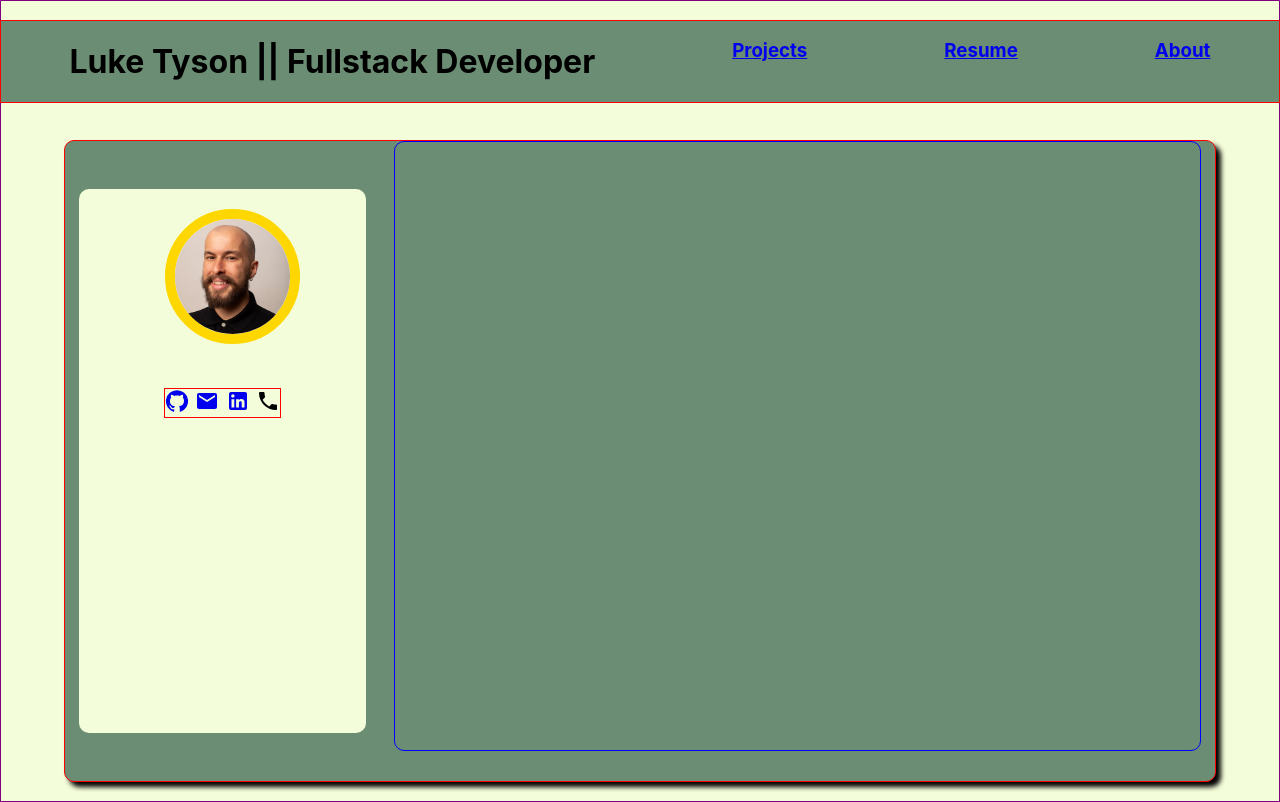
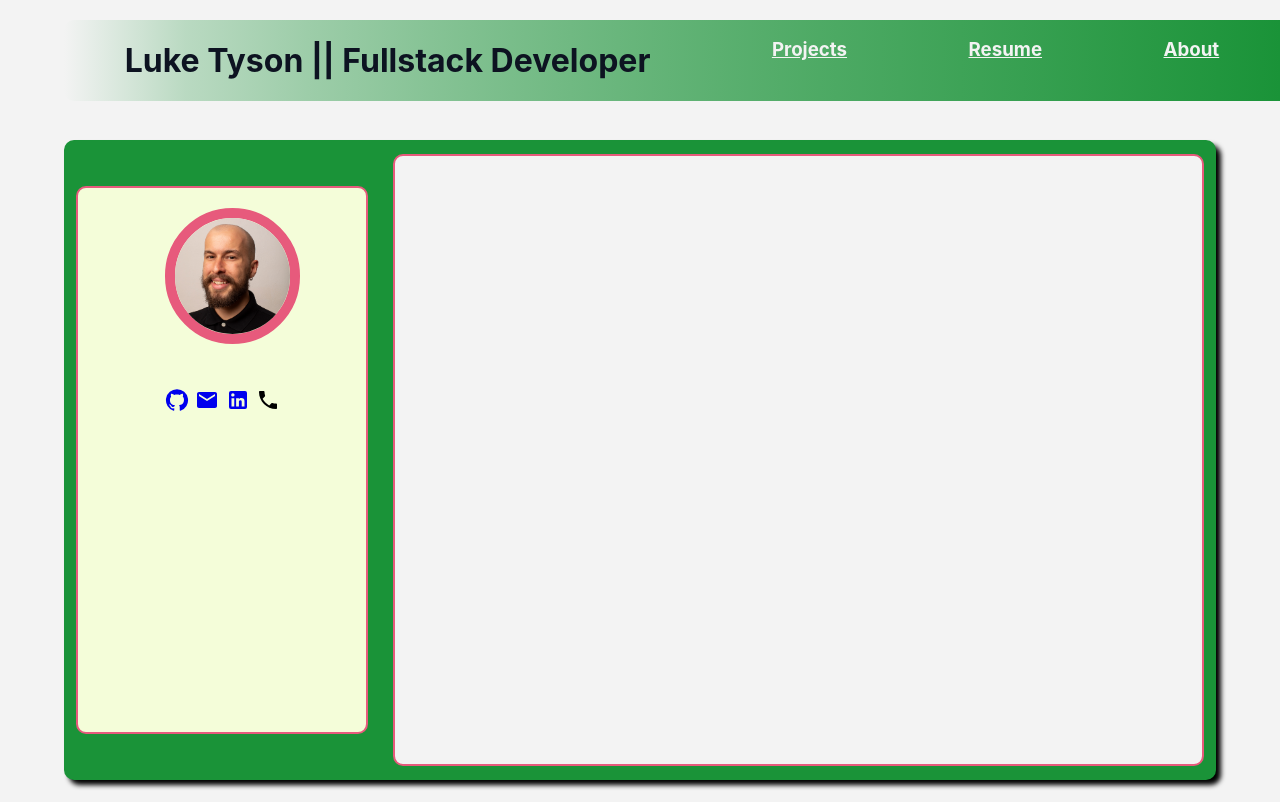
Before and after one commit to guantanamobosch/luke_tyson_portfolio, a React (Create React App) app: page / in a window 1280 px wide. Built offline with nearby package versions, Linux system fonts and the light colour scheme.

Commit message:
make headshot and contact components

```diff
--- a/src/components/NavBar/NavBar.css
+++ b/src/components/NavBar/NavBar.css
@@ -1,11 +1,19 @@
 .NavBar {
-    width: 100%;
+    width: 95%;
     display: flex;
-    justify-content: space-around;
-    border: 1px solid red;
-    background-color: var(--my-green);
+    justify-content: space-around;;
+    /* border: 1px solid red; */
+    /* background-color: var(--reseda); */
+    background-image: linear-gradient(.25turn, var(--smoke), 30%, var(--reseda));
+    border-radius: 10px 0px 0px 10px;
+    align-self: flex-end;
 }
 
-.NavBar h1 h3 {
-    color: var(--my-black);
+.NavBar h1 {
+    color: var(--rich);
+    align-self: flex-start;
 }
+
+.NavBar > a {
+    color: var(--smoke);
+}
--- a/src/pages/App/App.css
+++ b/src/pages/App/App.css
@@ -1,7 +1,9 @@
 :root {
-    --my-green: #6A8D73;
-    --my-white: #F4FDD9;
-    --my-black: #0d1321;
+    --reseda: #1a9338;
+    --lite: #F4FDD9;
+    --rich: #0d1321;
+    --smoke: #F3F3F3;
+    --blush: #E75A7C;
 }
 
 html {
@@ -15,7 +17,7 @@ html {
 body {
     height: 100%;
     width: 100%;
-    background-color: var(--my-white);
+    background-color: var(--smoke);
 }
 
 #root {
@@ -28,13 +30,12 @@ body {
     flex-direction: column;
     align-items: center;
     justify-content: space-around;
-    border: 1px solid purple;
     height: 100%;
 }
 
 .main-card {
-    border: 1px solid red;
-    background-color: var(--my-green);
+    /* border: 1px solid red; */
+    background-color: var(--reseda);
     box-shadow: 5px 5px 5px;
     border-radius: 10px;
     display: flex;
@@ -45,7 +46,8 @@ body {
 
 #headshot-and-contact-container {
     border-radius: 10px;
-    background-color: var(--my-white);
+    border: 2px solid var(--blush);
+    background-color: var(--lite);
     max-width: 25%;
     height: 85%;
     display: flex;
@@ -54,30 +56,12 @@ body {
     align-self: center;
 }
 
-#contact-container {
-    border: 1px solid red;
-    width: 40%;
-    margin: 20px;
-    display: flex;
-    justify-content: space-between;
-}
-
 .route-card {
-    border: 1px solid blue;
+    border: 2px solid var(--blush);
+    background-color: var(--smoke);
     border-radius: 10px;
     max-width: 70%;
     min-width: 70%;
     height: 95%;
+    align-self: center;
 }
-
-#headshot-container {
-    width: 40%;
-    margin: 20px;
-}
-
-#headshot {
-    width: 100%;
-    height: auto;
-    border-radius: 100%;
-    border: 10px solid gold;
-}
--- a/src/pages/App/App.jsx
+++ b/src/pages/App/App.jsx
@@ -1,15 +1,11 @@
 import { Routes, Route } from "react-router-dom";
 import NavBar from "../../components/NavBar/NavBar";
+import Headshot from "../Headshot/Headshot";
+import Contact from "../Contact/Contact";
 import Projects from "../Projects/Projects";
 import MyResume from "../MyResume/MyResume";
 import AboutMe from "../AboutMe/AboutMe";
-import headshot from "../../Images/portfolioheadshot.jpg";
 import "./App.css";
-import GitHubIcon from "@mui/icons-material/GitHub";
-import EmailIcon from "@mui/icons-material/Email";
-import LocalPhoneIcon from "@mui/icons-material/LocalPhone";
-import LinkedInIcon from "@mui/icons-material/LinkedIn";
-import { Link } from "@mui/material";
 
 function App() {
     return (
@@ -17,25 +13,8 @@ function App() {
             <NavBar />
             <div className="main-card">
                 <div id="headshot-and-contact-container">
-                    <div id="headshot-container">
-                        <img
-                            id="headshot"
-                            src={headshot}
-                            alt="Luke's Headshot"
-                        />
-                    </div>
-                    <div id="contact-container">
-                        <a href="https://github.com/guantanamobosch">
-                            <GitHubIcon />
-                        </a>
-                        <a href="mailto:luketyson17@gmail.com?subject=Hello&body=Hi%20there!">
-                            <EmailIcon />
-                        </a>
-                        <a href="https://www.linkedin.com/in/luke-tyson-dev/">
-                            <LinkedInIcon />
-                        </a>
-                        <LocalPhoneIcon />
-                    </div>
+                    <Headshot />
+                    <Contact />
                 </div>
                 <div className="route-card">
                     <Routes>
--- a/src/pages/Contact/Contact.css
+++ b/src/pages/Contact/Contact.css
@@ -0,0 +1,7 @@
+#contact-container {
+    /* border: 1px solid red; */
+    width: 40%;
+    margin: 20px;
+    display: flex;
+    justify-content: space-between;
+}
--- a/src/pages/Contact/Contact.jsx
+++ b/src/pages/Contact/Contact.jsx
@@ -1,5 +1,23 @@
 import React from "react";
+import GitHubIcon from "@mui/icons-material/GitHub";
+import EmailIcon from "@mui/icons-material/Email";
+import LocalPhoneIcon from "@mui/icons-material/LocalPhone";
+import LinkedInIcon from "@mui/icons-material/LinkedIn";
+import "./Contact.css";
 
 export default function Contact() {
-    return <div>Contact</div>;
+    return (
+        <div id="contact-container">
+            <a href="https://github.com/guantanamobosch">
+                <GitHubIcon />
+            </a>
+            <a href="mailto:luketyson17@gmail.com?subject=Hello&body=Hi%20there!">
+                <EmailIcon />
+            </a>
+            <a href="https://www.linkedin.com/in/luke-tyson-dev/">
+                <LinkedInIcon />
+            </a>
+            <LocalPhoneIcon />
+        </div>
+    );
 }
--- /dev/null
+++ b/src/pages/Headshot/Headshot.css
@@ -0,0 +1,11 @@
+#headshot-container {
+    width: 40%;
+    margin: 20px;
+}
+
+#headshot {
+    width: 100%;
+    height: auto;
+    border-radius: 100%;
+    border: 10px solid var(--blush);
+}
--- /dev/null
+++ b/src/pages/Headshot/Headshot.jsx
@@ -0,0 +1,11 @@
+import React from "react";
+import headshot from "../../Images/portfolioheadshot.jpg";
+import "./Headshot.css";
+
+export default function Headshot() {
+    return (
+        <div id="headshot-container">
+            <img id="headshot" src={headshot} alt="Luke's Headshot" />
+        </div>
+    );
+}
```
